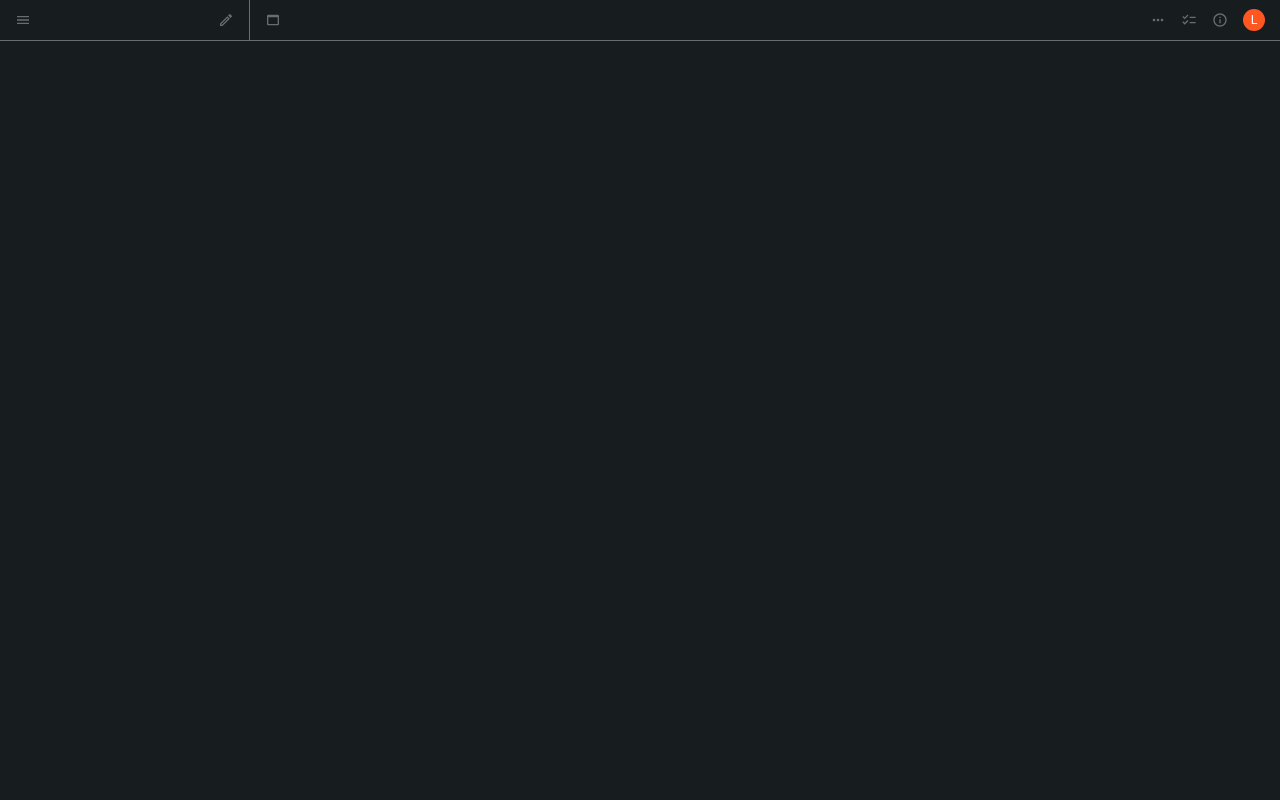
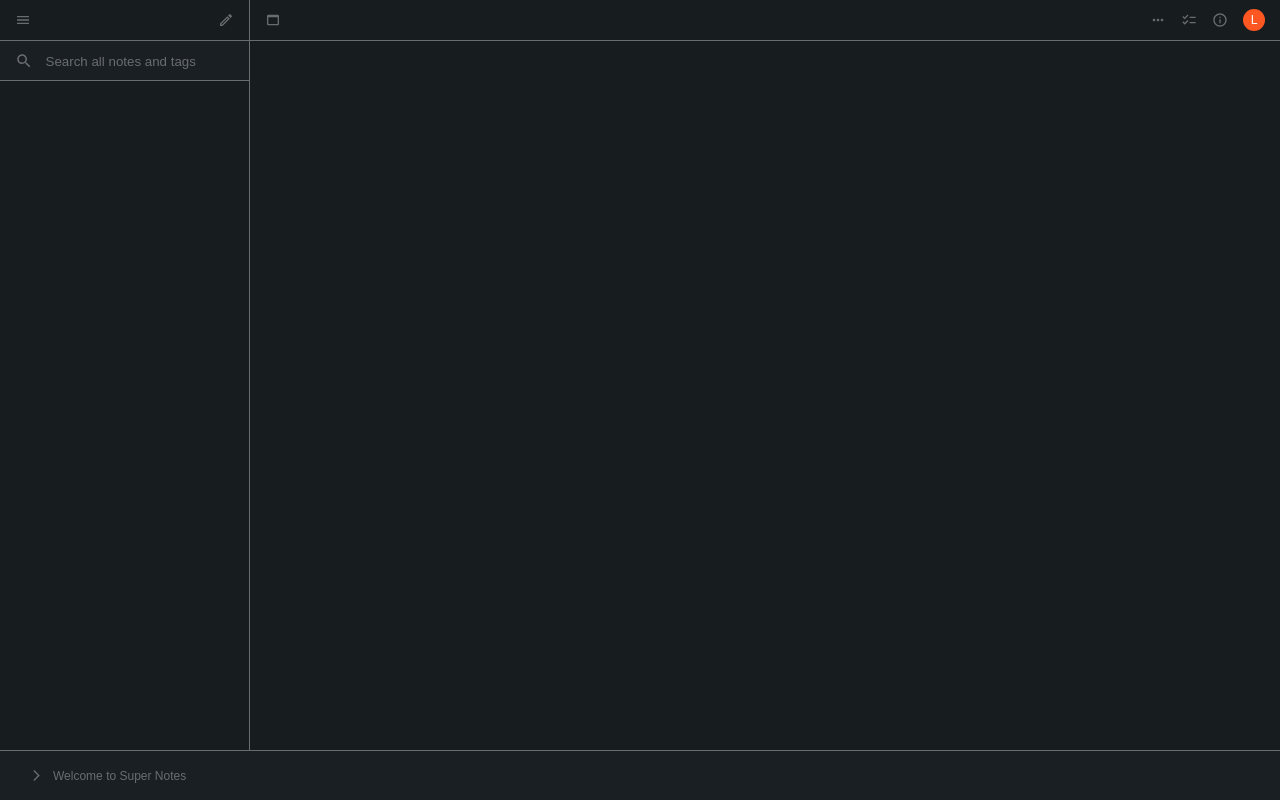
Before and after one commit to LaayekIbneHabib3003/notes, a React (Vite) app in the folder client/: page / in a window 1280 px wide. Before the commit this address had no page. Built offline with nearby package versions, Linux system fonts and the light colour scheme.

Commit message:
Added a component named 'path' & 'tab'

```diff
--- a/client/src/components/header/index.jsx
+++ b/client/src/components/header/index.jsx
@@ -1,10 +1,8 @@
 // ext
 import { Avatar } from "@mui/material";
-import { useLocation } from "react-router-dom";
 import { deepOrange } from "@mui/material/colors";
 
 // int
-import routes from "../../routes/routes";
 import { useStateContext } from "../../context";
 import {
   Info,
@@ -19,16 +17,8 @@ import {
   CheckList,
 } from "./style";
 
-export default function Header() {
+export default function Header({ caption }) {
   const { setSidenavOpen } = useStateContext();
-
-  const location = useLocation();
-  const path = location.pathname;
-
-  let caption = "";
-  for (let i = 0; i < routes.length; i++) {
-    caption += path === routes[i].route ? routes[i].name : "";
-  }
 
   return (
     <>
--- /dev/null
+++ b/client/src/components/path/index.jsx
@@ -0,0 +1,14 @@
+// int
+import { Container, Dir, Arrow } from "./style";
+
+export default function Path({ caption }) {
+  return (
+    <>
+      <Container>
+        <Dir variant="p">{caption}</Dir>
+        <Arrow />
+        <Dir variant="p">Welcome to Super Notes</Dir>
+      </Container>
+    </>
+  );
+}
--- /dev/null
+++ b/client/src/components/path/style.jsx
@@ -0,0 +1,29 @@
+// ext
+import { Box, Typography } from "@mui/material";
+import { styled } from "@mui/material/styles";
+import ArrowForwardIosIcon from "@mui/icons-material/ArrowForwardIos";
+
+export const Container = styled(Box)(({ theme }) => ({
+  height: "100%",
+  display: "flex",
+  gap: "1rem",
+  alignItems: "center",
+  backgroundColor: theme.palette.secondary.minor,
+  padding: "0 2rem 0 2rem",
+}));
+
+export const Dir = styled(Typography)(({ theme }) => ({
+  ":nth-of-type(1)": {
+    color: theme.palette.quinary.main,
+  },
+
+  ":nth-of-type(2)": {
+    color: theme.palette.tertiary.main,
+  },
+}));
+
+export const Arrow = styled(ArrowForwardIosIcon)(({ theme }) => ({
+  color: theme.palette.tertiary.main,
+  cursor: "pointer",
+  fontSize: "small",
+}));
--- /dev/null
+++ b/client/src/components/tabs/index.jsx
@@ -0,0 +1,16 @@
+// ext
+
+// int
+import { Container, Crate, Input, Search, Placeholder } from "./style";
+
+export default function Tabs() {
+  return (
+    <Container>
+      <Crate>
+        <Search />
+        <Input placeholder="Search all notes and tags" />
+      </Crate>
+      <Crate></Crate>
+    </Container>
+  );
+}
--- /dev/null
+++ b/client/src/components/tabs/style.jsx
@@ -0,0 +1,58 @@
+// ext
+import { styled } from "@mui/material/styles";
+import { Box, Typography } from "@mui/material";
+import SearchOutlinedIcon from "@mui/icons-material/SearchOutlined";
+
+export const Container = styled(Box)(({ theme }) => ({
+  height: "100%",
+  borderRight: `1px solid ${theme.palette.tertiary.main}`,
+  [theme.breakpoints.down("md")]: {
+    borderRight: "0",
+  },
+}));
+
+export const Crate = styled(Box)(({ theme }) => ({
+  ":nth-of-type(1)": {
+    height: "4rem",
+    display: "flex",
+    gap: ".75rem",
+    alignItems: "center",
+    justifyContent: "left",
+    padding: "0 1.5rem 0 1.5rem",
+    borderBottom: `1px solid ${theme.palette.tertiary.main}`,
+    backgroundColor: theme.palette.secondary.minor,
+  },
+
+  ":nth-of-type(2)": {
+    height: "100%",
+    backgroundColor: theme.palette.primary.main,
+  },
+
+  [theme.breakpoints.down("md")]: {
+    ":nth-of-type(1)": {},
+
+    ":nth-of-type(2)": {},
+  },
+}));
+
+export const Input = styled("input")(({ theme }) => ({
+  background: "transparent",
+  border: 0,
+  outline: 0,
+  color: theme.palette.quinary.main,
+  padding: ".6rem .5rem .5rem .5rem",
+
+  "::placeholder": {
+    color: theme.palette.tertiary.main,
+  },
+}));
+
+export const Search = styled(SearchOutlinedIcon)(({ theme }) => ({
+  color: theme.palette.tertiary.main,
+  cursor: "pointer",
+  fontSize: "large",
+}));
+
+export const Placeholder = styled(Typography)(({ theme }) => ({
+  color: theme.palette.tertiary.main,
+}));
--- a/client/src/layout/index.jsx
+++ b/client/src/layout/index.jsx
@@ -1,11 +1,25 @@
+// ext
+import { useLocation } from "react-router-dom";
+
 // int
+import Tabs from "../components/tabs";
+import Path from "../components/path";
+import routes from "../routes/routes";
 import Header from "../components/header";
 import SideNav from "../components/side_nav";
 import { useStateContext } from "../context";
-import { Container, Crate, Case } from "./style";
+import { Container, Crate, Case, Pack } from "./style";
 
 export const Layout = ({ children }) => {
   const { sidenavOpen } = useStateContext();
+
+  const location = useLocation();
+  const path = location.pathname;
+
+  let caption = "";
+  for (let i = 0; i < routes.length; i++) {
+    caption += path === routes[i].route ? routes[i].name : "";
+  }
 
   return (
     <Container>
@@ -14,9 +28,17 @@ export const Layout = ({ children }) => {
       </Crate>
       <Crate sidenavopen={sidenavOpen ? 1 : 0}>
         <Case>
-          <Header />
+          <Header caption={caption} />
         </Case>
-        <Case>{children}</Case>
+        <Case>
+          <Pack>
+            <Tabs />
+          </Pack>
+          <Pack>{children}</Pack>
+        </Case>
+        <Case>
+          <Path caption={caption} />
+        </Case>
       </Crate>
     </Container>
   );
--- a/client/src/layout/style.jsx
+++ b/client/src/layout/style.jsx
@@ -32,14 +32,35 @@ export const Crate = styled(Box)(({ sidenavopen, theme }) => ({
 
 export const Case = styled(Box)(({ theme }) => ({
   ":nth-of-type(1)": {
+    width: "100%",
     height: "4rem",
-    width: "100%",
   },
 
   ":nth-of-type(2)": {
-    height: "calc(100% - 4rem)",
     width: "100%",
+    height: "calc(100% - 9rem)",
+    background: theme.palette.primary.main,
     borderTop: `1px solid ${theme.palette.tertiary.main}`,
-    background: theme.palette.primary.main,
+  },
+
+  ":nth-of-type(3)": {
+    width: "100%",
+    height: "5rem",
+    borderTop: `1px solid ${theme.palette.tertiary.main}`,
   },
 }));
+
+export const Pack = styled(Box)(({ theme }) => ({
+  ":nth-of-type(1)": {
+    width: "25rem",
+    height: "100%",
+
+    [theme.breakpoints.down("md")]: {
+      width: "100%",
+    },
+  },
+
+  ":nth-of-type(2)": {
+    width: "100%",
+  },
+}));
--- a/client/src/theme/index.jsx
+++ b/client/src/theme/index.jsx
@@ -8,6 +8,7 @@ const theme = createTheme({
     },
     secondary: {
       main: "#1d2327",
+      minor: "#1a1f23",
     },
     tertiary: {
       main: "#6a6d70",
```
